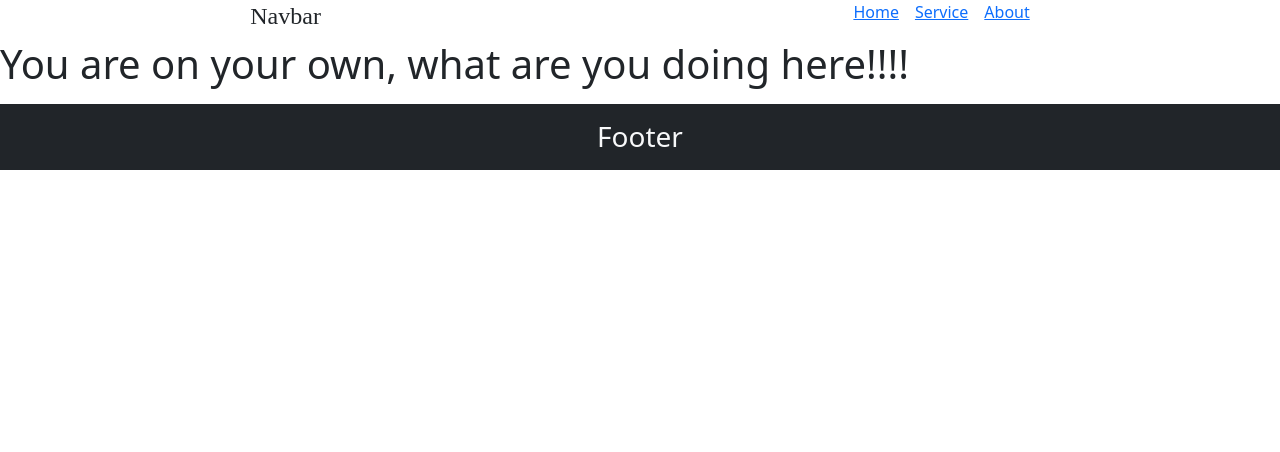
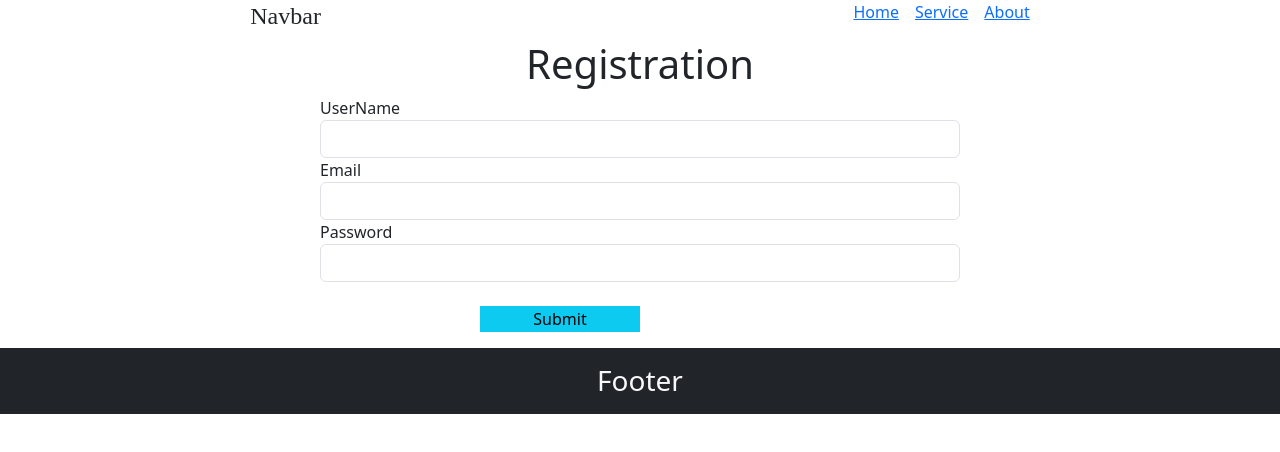
Before and after one commit to petertechy/june_react_2025, a React (Vite) app: page /signup in a window 1280 px wide. Shown: the top 452 px of the page. Built offline with nearby package versions, Linux system fonts and the light colour scheme.

Commit message:
useeffect&yup

```diff
--- a/package.json
+++ b/package.json
@@ -10,10 +10,14 @@
     "preview": "vite preview"
   },
   "dependencies": {
+    "axios": "^1.10.0",
+    "axois": "^0.0.1-security",
     "bootstrap": "^5.3.7",
+    "formik": "^2.4.6",
     "react": "^19.1.0",
     "react-dom": "^19.1.0",
-    "react-router-dom": "^7.6.3"
+    "react-router-dom": "^7.6.3",
+    "yup": "^1.6.1"
   },
   "devDependencies": {
     "@eslint/js": "^9.25.0",
--- a/src/App.jsx
+++ b/src/App.jsx
@@ -10,7 +10,9 @@ import UserProfile from "./pages/UserProfile";
 import Product2 from "./pages/Product2";
 import Fish from "./pages/Fish";
 import Meat from "./pages/Meat";
+import { User } from "./pages/User";
 import Shoes from "./pages/Shoes";
+import Form from "./pages/Form";
 
 const App = () => {
   return (
@@ -22,15 +24,14 @@ const App = () => {
         <Route path="about" element={<About />} />
         <Route path="about-us" element={<Navigate to="/about" />} />
         <Route path="service" element={<Services />} />
+        <Route path="fetch" element={<User />} />
+        <Route path="signup" element={<Form />} />
         <Route path="profile/:username" element={<UserProfile />} />
-
         <Route path="product" element={<Product2 />}>
           <Route path="fish" element={<Fish />} />
-          <Route path="meat" element={<Meat/>} />
-          <Route path="shoe" element={<Shoes/>} />
+          <Route path="meat" element={<Meat />} />
+          <Route path="shoe" element={<Shoes />} />
         </Route>
-
-
         {/* <Route path="/product/fish" element={<Fish/>}/> */}
         <Route path="*" element={<NotFound />} /> //Wildcard Route
       </Routes>
--- /dev/null
+++ b/src/pages/Form.jsx
@@ -0,0 +1,125 @@
+import React from "react";
+import { useFormik } from "formik";
+import * as yup from "yup";
+import axios from "axios";
+
+const Form = () => {
+  const emailRegex = /^[^\s@]+@[^\s@]+\.[^\s@]+$/;
+
+  const formik = useFormik({
+    initialValues: {
+      username: "",
+      email: "",
+      password: "",
+    },
+    onSubmit: (value) => {
+      console.log(value);
+      //   axios
+      //     .post("", value)
+      //     .then((res) => {
+      //       console.log(res);
+      //     })
+      //     .catch((err) => {
+      //       console.log(err);
+      //     });
+    },
+    // validate: (value) => {
+    //   let errors = {};
+
+    //   if (value.username == "") {
+    //     errors.username = "This input cannnot be empty";
+    //   }
+    //   if (value.email == "") {
+    //     errors.email = "This email cannnot be empty";
+    //   }
+    //   if (emailRegex.test(value.email)) {
+    //     errors.email = "Invaild email";
+    //   }
+    //   if (value.password == "") {
+    //     errors.password = "This password cannnot be empty";
+    //   }
+    //   return errors;
+    // },
+
+    validationSchema: yup.object({
+      username: yup
+        .string()
+        .required("This input cannnot be empty")
+        .min(5, "username cannot be less than 5"),
+      email: yup
+        .string()
+        .email("Invaild email")
+        .required("email cannot be empty"),
+      password: yup
+        .string()
+        .required("Password cannot be empty")
+        .matches(
+          `^(?=.*[A-Z])(?=.*?[0-9])(?=.*[#?!@$ %^&*-])`,
+          "Your Password much have aleast one uppercase,charater, number"
+        ),
+    }),
+  });
+
+  console.log(formik);
+
+  return (
+    <>
+      <form onSubmit={formik.handleSubmit} className="w-50 mx-auto py-20 px-20">
+        <h1 className="text-center">Registration</h1>
+        <div className="form-group">
+          <label htmlFor="">UserName</label>
+          <input
+            name="username"
+            className="form-control"
+            onChange={formik.handleChange}
+            onBlur={formik.handleBlur}
+            type="text"
+          />
+          {formik.touched.username && formik.errors.username ? (
+            <small className="text-danger">{formik.errors.username}</small>
+          ) : (
+            ""
+          )}{" "}
+        </div>
+        <div className="form-group">
+          <label htmlFor="">Email</label>
+          <input
+            name="email"
+            className="form-control"
+            onChange={formik.handleChange}
+            onBlur={formik.handleBlur}
+            type="email"
+          />
+          {formik.touched.email && formik.errors.email ? (
+            <small className="text-danger">{formik.errors.email}</small>
+          ) : (
+            ""
+          )}{" "}
+        </div>
+        <div className="form-group">
+          <label htmlFor="">Password</label>
+          <input
+            name="password"
+            className="form-control"
+            onChange={formik.handleChange}
+            onBlur={formik.handleBlur}
+            type="password"
+          />
+          {formik.touched.password && formik.errors.password ? (
+            <small className="text-danger">{formik.errors.password}</small>
+          ) : (
+            ""
+          )}
+        </div>
+
+        <div className="w-50 mx-auto mt-4 h-50  ">
+          <button className="border-0 w-50 h-50 bg-info" type="submit">
+            Submit
+          </button>
+        </div>
+      </form>
+    </>
+  );
+};
+
+export default Form;
--- /dev/null
+++ b/src/pages/User.jsx
@@ -0,0 +1,54 @@
+import { useState, useEffect } from "react";
+import axios from "axios";
+
+export const User = () => {
+  const [user, setuser] = useState([]);
+  const [isloading, setisloading] = useState(true);
+
+  const getData = () => {
+    // fetch("https://jsonplaceholder.typicode.com/users")
+    //   .then((res) => res.json())
+    //   .then((data) => console.log(data));
+    axios.get("https://api.github.com/users").then((res) => {
+      console.log(res.data);
+      setuser(res.data);
+      setisloading(false);
+    });
+  };
+
+  useEffect(() => {
+    // console.log("MOUNT");
+    getData();
+  }, []);
+  //   useEffect(() => {
+  //     const interval = setInterval(() => {
+  //       console.log(interval);
+  //     }, 1000);
+
+  //     return () => {
+  //       clearInterval(interval);
+  //     };
+  //   }, []);
+
+  return (
+    <div>
+      <button>Get Data</button>
+
+      <div>
+        {isloading ? (
+          <div className="spinner-border" role="status">
+            <span className="visually-hidden">Loading...</span>
+          </div>
+        ) : (
+          user.map((items, index) => (
+            <div key={index}>
+              <li>{items.id}</li>
+              <li>{items.login}</li>
+              {/* <img src={items.avatar_url} alt={items.name} /> */}
+            </div>
+          ))
+        )}
+      </div>
+    </div>
+  );
+};
```
Also changed, not shown: src/pages/Mycomponent.jsx (added, +55 -0 lines), 1 other file (tests, documents, lock files or other folders).
